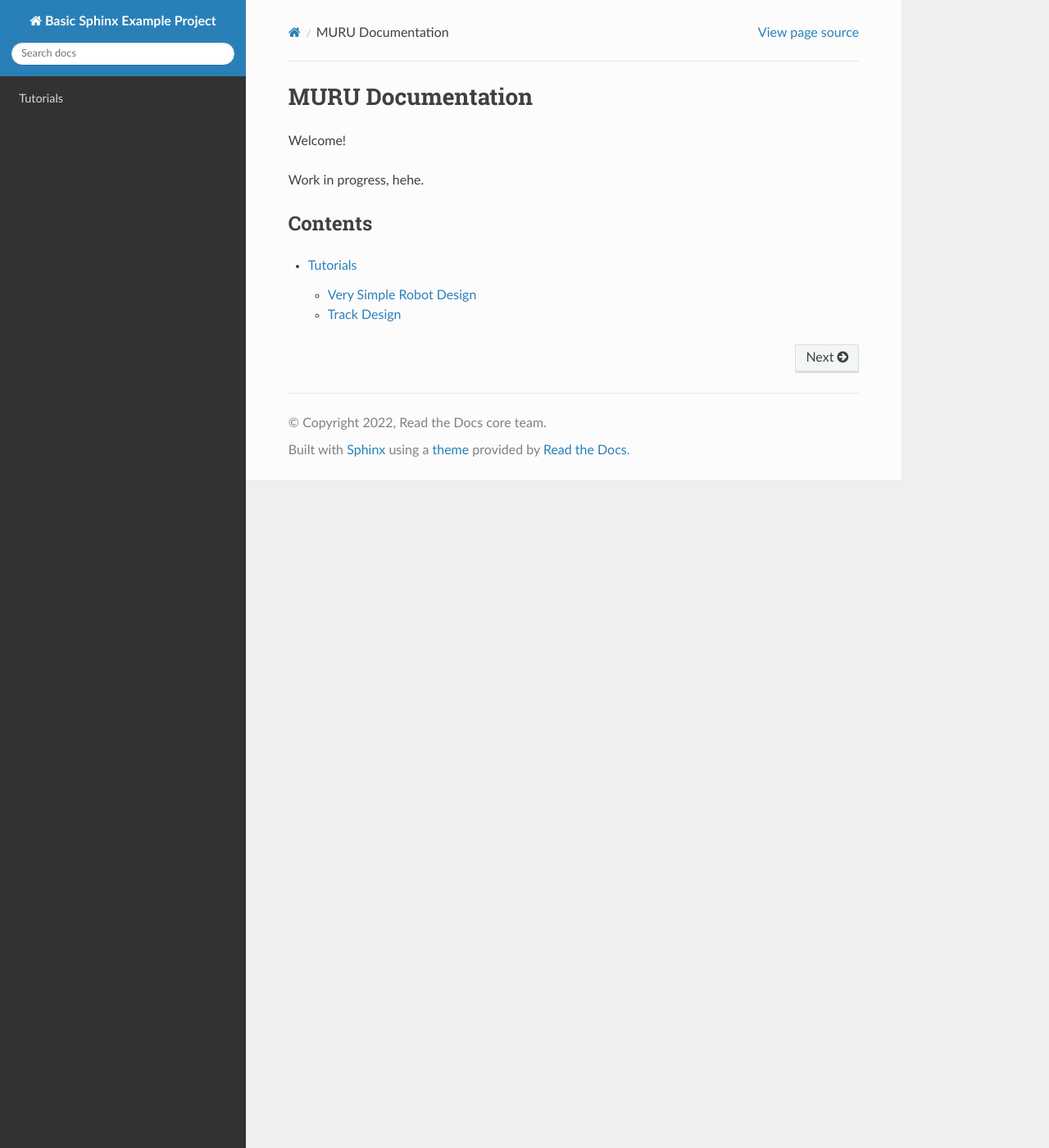
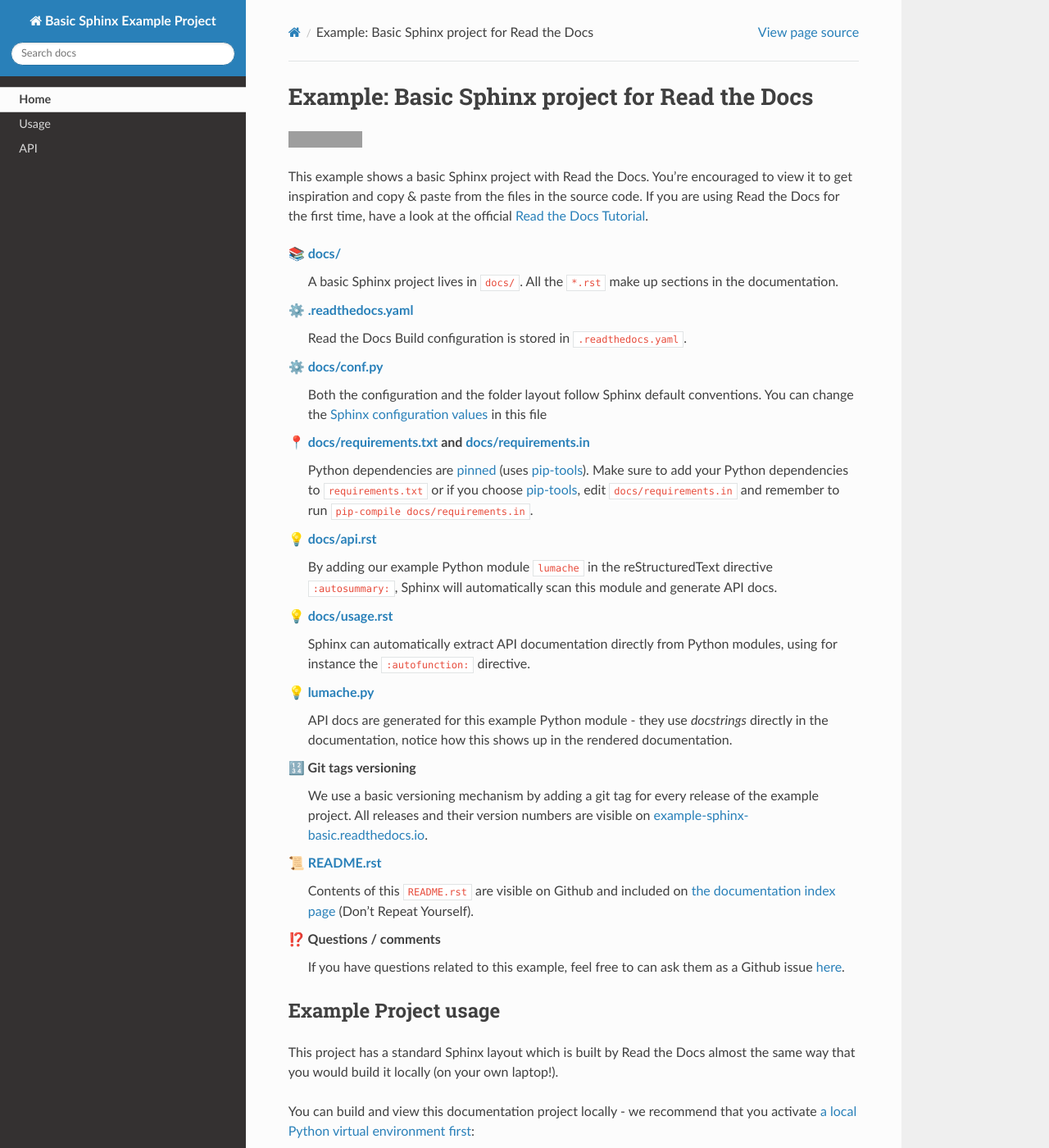
Before and after one commit to muru-project/muru_documentation, a Sphinx documentation site: the page built from docs/index.rst, in a window 1280 px wide and 1400 px high. Shown: the whole window at 82% size. Built offline with Sphinx 7.4.7 and the Read the Docs theme 2.0.0, drawn with Linux system fonts in a browser that asks for light colours; some of the changed text lies outside the part shown; grey boxes are pictures that could not be loaded.

Commit message:
prueba 3

```diff
--- a/README.rst
+++ b/README.rst
@@ -1,6 +1,87 @@
-MURU Documentation
-==================
+Example: Basic Sphinx project for Read the Docs
+===============================================
 
-Welcome!
+.. image:: https://readthedocs.org/projects/example-sphinx-basic/badge/?version=latest
+    :target: https://example-sphinx-basic.readthedocs.io/en/latest/?badge=latest
+    :alt: Documentation Status
 
-Work in progress, hehe.
+.. This README.rst should work on Github and is also included in the Sphinx documentation project in docs/ - therefore, README.rst uses absolute links for most things so it renders properly on GitHub
+
+This example shows a basic Sphinx project with Read the Docs. You're encouraged to view it to get inspiration and copy & paste from the files in the source code. If you are using Read the Docs for the first time, have a look at the official `Read the Docs Tutorial <https://docs.readthedocs.io/en/stable/tutorial/index.html>`__.
+
+📚 `docs/ <https://github.com/readthedocs-examples/example-sphinx-basic/blob/main/docs/>`_
+    A basic Sphinx project lives in ``docs/``. All the ``*.rst`` make up sections in the documentation.
+⚙️ `.readthedocs.yaml <https://github.com/readthedocs-examples/example-sphinx-basic/blob/main/.readthedocs.yaml>`_
+    Read the Docs Build configuration is stored in ``.readthedocs.yaml``.
+⚙️ `docs/conf.py <https://github.com/readthedocs-examples/example-sphinx-basic/blob/main/docs/conf.py>`_
+    Both the configuration and the folder layout follow Sphinx default conventions. You can change the `Sphinx configuration values <https://www.sphinx-doc.org/en/master/usage/configuration.html>`_ in this file
+📍 `docs/requirements.txt <https://github.com/readthedocs-examples/example-sphinx-basic/blob/main/docs/requirements.txt>`_ and `docs/requirements.in <https://github.com/readthedocs-examples/example-sphinx-basic/blob/main/docs/requirements.in>`_
+    Python dependencies are `pinned <https://docs.readthedocs.io/en/latest/guides/reproducible-builds.html>`_ (uses `pip-tools <https://pip-tools.readthedocs.io/en/latest/>`_). Make sure to add your Python dependencies to ``requirements.txt`` or if you choose `pip-tools <https://pip-tools.readthedocs.io/en/latest/>`_, edit ``docs/requirements.in`` and remember to run ``pip-compile docs/requirements.in``.
+💡 `docs/api.rst <https://github.com/readthedocs-examples/example-sphinx-basic/blob/main/docs/api.rst>`_
+    By adding our example Python module ``lumache`` in the reStructuredText directive ``:autosummary:``, Sphinx will automatically scan this module and generate API docs.
+💡 `docs/usage.rst <https://github.com/readthedocs-examples/example-sphinx-basic/blob/main/docs/usage.rst>`_
+    Sphinx can automatically extract API documentation directly from Python modules, using for instance the ``:autofunction:`` directive.
+💡 `lumache.py <https://github.com/readthedocs-examples/example-sphinx-basic/blob/main/lumache.py>`_
+    API docs are generated for this example Python module - they use *docstrings* directly in the documentation, notice how this shows up in the rendered documentation.
+🔢 Git tags versioning
+    We use a basic versioning mechanism by adding a git tag for every release of the example project. All releases and their version numbers are visible on `example-sphinx-basic.readthedocs.io <https://example-sphinx-basic.readthedocs.io/en/latest/>`__.
+📜 `README.rst <https://github.com/readthedocs-examples/example-sphinx-basic/blob/main/README.rst>`_
+    Contents of this ``README.rst`` are visible on Github and included on `the documentation index page <https://example-sphinx-basic.readthedocs.io/en/latest/>`_ (Don't Repeat Yourself).
+⁉️ Questions / comments
+    If you have questions related to this example, feel free to can ask them as a Github issue `here <https://github.com/readthedocs-examples/example-sphinx-basic/issues>`_.
+
+
+Example Project usage
+---------------------
+
+This project has a standard Sphinx layout which is built by Read the Docs almost the same way that you would build it locally (on your own laptop!).
+
+You can build and view this documentation project locally - we recommend that you activate `a local Python virtual environment first <https://packaging.python.org/en/latest/guides/installing-using-pip-and-virtual-environments/#creating-a-virtual-environment>`_:
+
+.. code-block:: console
+
+    # Install required Python dependencies (Sphinx etc.)
+    pip install -r docs/requirements.txt
+
+    # Enter the Sphinx project
+    cd docs/
+
+    # Run the raw sphinx-build command
+    sphinx-build -M html . _build/
+
+
+You can also build the documentation locally with ``make``:
+
+.. code-block:: console
+
+    # Enter the Sphinx project
+    cd docs/
+
+    # Build with make
+    make html
+
+    # Open with your preferred browser, pointing it to the documentation index page
+    firefox _build/html/index.html
+
+
+Using the example in your own project
+-------------------------------------
+
+If you are new to Read the Docs, you may want to refer to the `Read the Docs User documentation <https://docs.readthedocs.io/>`_.
+
+If you are copying this code in order to get started with your documentation, you need to:
+
+#. place your ``docs/`` folder alongside your Python project. If you are starting a new project, you can adapt the `pyproject.toml` example configuration.
+#. use your existing project repository or create a new repository on Github, GitLab, Bitbucket or another host supported by Read the Docs
+#. copy ``.readthedocs.yaml`` and the ``docs/`` folder into your project.
+#. customize all the files, replacing example contents.
+#. add your own Python project, replacing the ``pyproject.toml`` configuration and ``lumache.py`` module.
+#. rebuild the documenation locally to see that it works.
+#. *finally*, register your project on Read the Docs, see `Importing Your Documentation <https://docs.readthedocs.io/en/stable/intro/import-guide.html>`_.
+
+
+Read the Docs tutorial
+----------------------
+
+To get started with Read the Docs, you may also refer to the `Read the Docs tutorial <https://docs.readthedocs.io/en/stable/tutorial/>`__.
+It provides a full walk-through of building an example project similar to the one in this repository.
--- a/docs/Tutorials.rst
+++ /dev/null
@@ -1,12 +0,0 @@
-Tutorials
-=========
-
-Very Simple Robot Design
-------------------------
-
-Aqui va
-
-Track Design
-------------
-
-Aqui va
--- a/docs/index.rst
+++ b/docs/index.rst
@@ -1,8 +1,25 @@
 .. include:: ../README.rst
+
+Welcome to Lumache's documentation!
+===================================
+
+**Lumache** (/lu'make/) is a Python library for cooks and food lovers
+that creates recipes mixing random ingredients.
+It pulls data from the `Open Food Facts database <https://world.openfoodfacts.org/>`_
+and offers a *simple* and *intuitive* API.
+
+Check out the :doc:`usage` section for further information, including
+how to :ref:`installation` the project.
+
+.. note::
+
+   This project is under active development.
 
 Contents
 --------
 
 .. toctree::
 
-   Tutorials
+   Home <self>
+   usage
+   api
--- a/pyproject.toml
+++ b/pyproject.toml
@@ -3,6 +3,6 @@
 build-backend = "flit_core.buildapi"
 
 [project]
-name = "MURU"
-authors = [{name = "octavioaguila", email = "oeaguila@uc.cl"}]
+name = "lumache"
+authors = [{name = "Graziella", email = "graziella@lumache"}]
 dynamic = ["version", "description"]
```
Also changed, not shown: docs/api.rst (added, +7 -0 lines), docs/requirements.txt (added, +58 -0 lines), docs/usage.rst (added, +33 -0 lines), lumache.py (+11 -0 lines), 1 other file.
